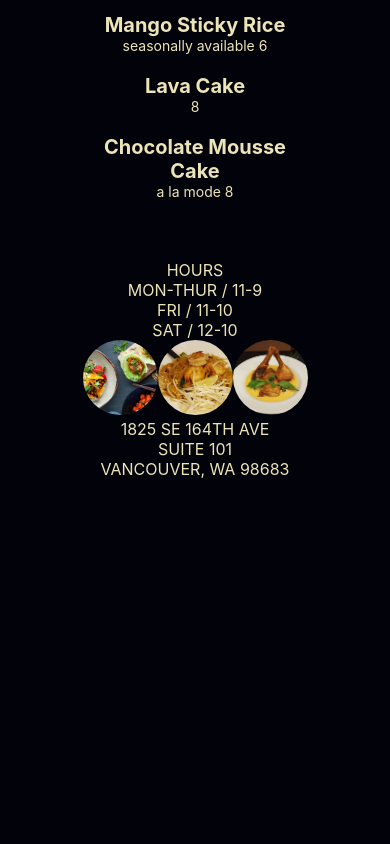
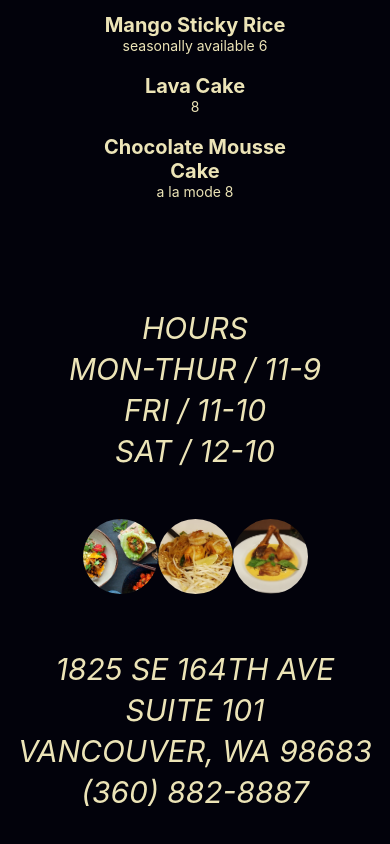
Before and after one commit to just-inspace/wild-tiger-thai-redesign, a React (Create React App) app in the folder wtt-react/: page / in a window 390 px wide. Shown: the part 8383-9227 px from the top of the page. Built offline with nearby package versions, Linux system fonts and the light colour scheme; the HTML template or start-up script is replaced by a standard one.

Commit message:
Mobile CSS style complete

```diff
--- a/wtt-react/src/App.css
+++ b/wtt-react/src/App.css
@@ -17,9 +17,13 @@ body {
 }
 
 img {
+	border-radius: 50%;
+}
+
+.contentImages img,
+#menuSection .sideImages img {
 	width: 75px;
 	height: 75px;
-	border-radius: 50%;
 }
 
 button {
@@ -96,7 +100,7 @@ button {
 	align-content: center;
 	align-items: center;
 }
-.display {
+.displayNav {
 	display: flex !important;
 }
 #pagelinks button {
@@ -209,3 +213,32 @@ button {
 	flex-direction: column;
 	justify-content: space-evenly;
 }
+
+/**
+  * CONTACT SECTION STYLES
+**/
+#contactSection {
+	font-size: 30px;
+	font-style: italic;
+}
+
+.hours,
+.address {
+	margin: 50px 0;
+}
+.hours p,
+.address p {
+	margin: 5px 0;
+}
+
+.img-right-lg img,
+.img-left-lg img {
+	width: 229px;
+	height: 229px;
+}
+
+.img-left-lg {
+	position: absolute;
+	bottom: 0px;
+	left: -114px;
+}
--- a/wtt-react/src/App.js
+++ b/wtt-react/src/App.js
@@ -39,12 +39,13 @@ class App extends Component {
 	}
 
 	render() {
+		const { mobile } = this.state;
 		return (
 			<div className="App">
-				<TopBar mobile={this.state.mobile} />
+				<TopBar mobile={mobile} />
 				<HomeSection />
-				<MenuSection />
-				<ContactSection />
+				<MenuSection animate={true} mobile={mobile} />
+				<ContactSection mobile={mobile} />
 			</div>
 		);
 	}
--- a/wtt-react/src/components/contactSection.jsx
+++ b/wtt-react/src/components/contactSection.jsx
@@ -3,25 +3,49 @@ import ImageGroup from "./imageGroup";
 
 class ContactSection extends Component {
 	state = {};
-	render() {
+	mobileRender = () => {
 		return (
 			<div id="contactSection">
 				<div className="hours">
 					<p>HOURS</p>
-					<ul id="hoursList">
-						<li>MON-THUR / 11-9</li>
-						<li>FRI / 11-10</li>
-						<li>SAT / 12-10</li>
-					</ul>
+					<p>MON-THUR / 11-9</p>
+					<p>FRI / 11-10</p>
+					<p>SAT / 12-10</p>
 				</div>
 				<ImageGroup start={1} end={4} />
 				<div className="address">
 					<p>1825 SE 164TH AVE</p>
 					<p>SUITE 101</p>
 					<p>VANCOUVER, WA 98683</p>
+					<p>(360) 882-8887</p>
 				</div>
 			</div>
 		);
+	};
+
+	desktopRender = () => {
+		return (
+			<div id="contactSection">
+				<ImageGroup start={0} end={3} side="img-left-lg" />
+				<ImageGroup start={0} end={3} side="img-right-lg" />
+				<div className="hours hoursDesktop">
+					<p>HOURS</p>
+					<p>MON-THUR / 11-9</p>
+					<p>FRI / 11-10</p>
+					<p>SAT / 12-10</p>
+				</div>
+				<div className="address addressDesktop">
+					<p>1825 SE 164TH AVE</p>
+					<p>SUITE 101</p>
+					<p>VANCOUVER, WA 98683</p>
+					<p>(360) 882-8887</p>
+				</div>
+			</div>
+		);
+	};
+
+	render() {
+		return this.props.mobile ? this.mobileRender() : this.desktopRender();
 	}
 }
 
--- a/wtt-react/src/components/grid.js
+++ b/wtt-react/src/components/grid.js
@@ -1,4 +1,5 @@
 import React from "react";
+import Transition from "react-transition-group/Transition";
 
 export default function Grid(props) {
 	let styles = {
@@ -10,5 +11,34 @@ export default function Grid(props) {
 		justifyContent: props.justifyContent || "auto",
 		alignContent: props.justifyContent ? props.justifyContent : "auto"
 	};
-	return <div style={styles}>{props.children}</div>;
+
+	function animatedView() {
+		return (
+			<Transition in={props.toggle} timeout={0}>
+				{state => (
+					<div
+						style={{
+							...styles,
+							...props.defaultStyles,
+							...props.transitionStyles[state]
+						}}
+					>
+						{props.children}
+					</div>
+				)}
+			</Transition>
+		);
+	}
+	function staticView() {
+		return (
+			<div
+				style={{
+					...styles
+				}}
+			>
+				{props.children}
+			</div>
+		);
+	}
+	return props.animate ? animatedView() : staticView();
 }
--- a/wtt-react/src/components/menu.jsx
+++ b/wtt-react/src/components/menu.jsx
@@ -1,25 +1,11 @@
 import React, { Component } from "react";
-import Transition from "react-transition-group/Transition";
 
 class Menu extends Component {
 	state = {};
 
 	render() {
-		const defaultStyles = {
-			transition: `opacity 250ms ease-in-out`,
-			opacity: 0
-		};
-		const transitionStyles = {
-			entering: { opacity: 0 },
-			entered: { opacity: 1 }
-		};
 		return (
-			<Transition in={this.props.toggle} timeout={0} appear>
-				{state => (
-					<div
-						id="menu"
-						style={{ ...defaultStyles, ...transitionStyles[state] }}
-					>
+			<div id="menu">
 				{Object.values(this.props.menu).map((el, index) => (
 					<React.Fragment key={index}>
 						<h1>{el.heading}</h1>
@@ -39,8 +25,6 @@ class Menu extends Component {
 					</React.Fragment>
 				))}
 			</div>
-				)}
-			</Transition>
 		);
 	}
 }
--- a/wtt-react/src/components/menuSection.jsx
+++ b/wtt-react/src/components/menuSection.jsx
@@ -17,22 +17,31 @@ class MenuSection extends Component {
 		toggle: true
 	};
 
-	// handlers
+	// Menu Transition Controls
 	handleClick = e => {
-		if (this.state.activeMenu !== e.target.value) {
-			const menu = e.target.value;
-			setTimeout(() => this.toggleTransition(menu), 250);
-			this.setState({ toggle: false });
+		const menu = e.target.value;
+		if (this.props.animate) {
+			if (this.state.activeMenu !== menu) {
+				setTimeout(() => this.toggleTransition(menu), 250);
+				this.setState({ toggle: false });
+			}
+		} else {
+			this.toggleTransition(menu);
 		}
 	};
 	toggleTransition = menu => {
 		this.setState({ activeMenu: menu, toggle: true });
 	};
 
-	menuRef = React.createRef();
-
 	render() {
-		console.log(this.refs);
+		const defaultStyles = {
+			transition: `opacity 250ms ease-in-out`,
+			opacity: 0
+		};
+		const transitionStyles = {
+			entering: { opacity: 0 },
+			entered: { opacity: 1 }
+		};
 		return (
 			<div id="menuSection">
 				<MenuNav click={this.handleClick} />
@@ -40,12 +49,13 @@ class MenuSection extends Component {
 					columns="100px auto 100px"
 					rows="auto"
 					justifyItems="center"
+					toggle={this.state.toggle}
+					defaultStyles={defaultStyles}
+					transitionStyles={transitionStyles}
+					animate={this.props.animate}
 				>
 					<ImageGroup side="img-left-sm" />
-					<Menu
-						menu={this.state[this.state.activeMenu]}
-						toggle={this.state.toggle}
-					/>
+					<Menu menu={this.state[this.state.activeMenu]} />
 					<ImageGroup side="img-right-sm" />
 				</Grid>
 			</div>
--- a/wtt-react/src/components/pageLinks.jsx
+++ b/wtt-react/src/components/pageLinks.jsx
@@ -2,7 +2,7 @@ import React, { Component } from "react";
 
 class PageLinks extends Component {
 	render() {
-		let classes = this.props.show ? "display " : " ";
+		let classes = this.props.show ? "displayNav " : " ";
 		classes += this.props.mobile ? "mobileNav" : "desktopNav";
 		return (
 			<div id="pagelinks" className={classes}>
```
Lines whose indentation alone changed are shown as unchanged.
